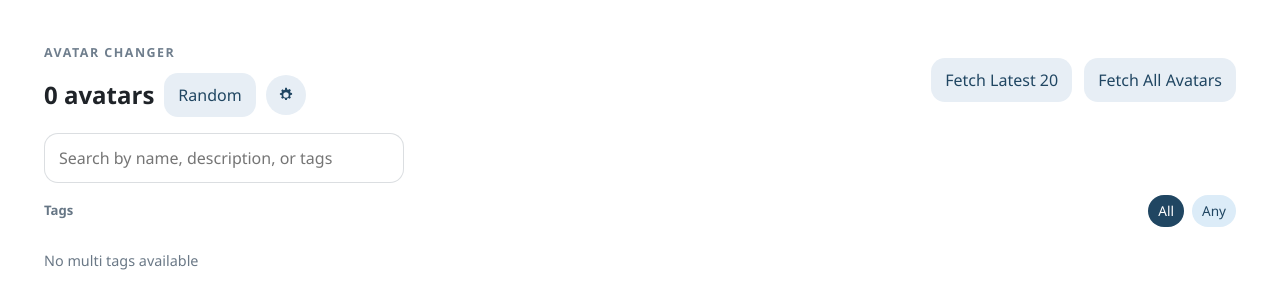
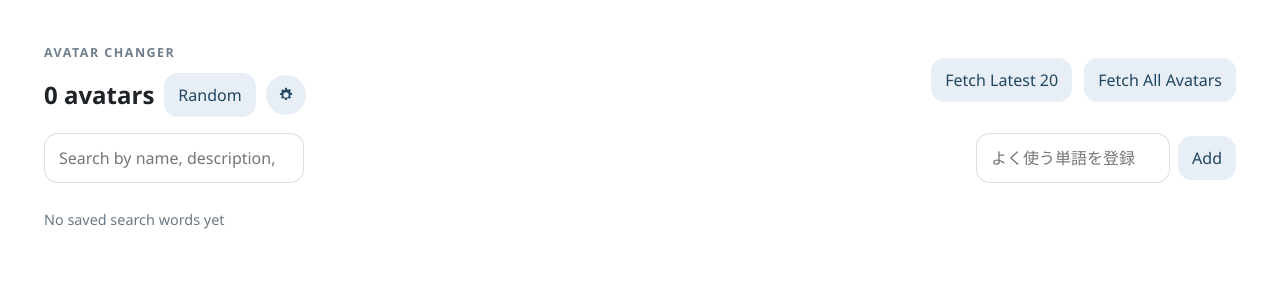
Before and after one commit to gifumaster/vrc_avatar_changer3, a Vue app: page / in a window 1280 px wide. Shown: the top 308 px of the page. Built offline with nearby package versions, Linux system fonts and the light colour scheme.

Commit message:
Add quick search controls and UI toggles

```diff
--- a/package.json
+++ b/package.json
@@ -1,7 +1,7 @@
 {
   "name": "avatar-changer",
   "private": true,
-  "version": "0.1.1",
+  "version": "0.1.2",
   "type": "module",
   "scripts": {
     "dev": "vite",
--- a/src-tauri/tauri.conf.json
+++ b/src-tauri/tauri.conf.json
@@ -1,7 +1,7 @@
 {
   "$schema": "https://schema.tauri.app/config/2",
   "productName": "Avatar Changer",
-  "version": "0.1.1",
+  "version": "0.1.2",
   "identifier": "com.gifum.avatarchanger",
   "build": {
     "frontendDist": "../dist",
--- a/src/App.vue
+++ b/src/App.vue
@@ -41,9 +41,15 @@
 
         <SearchToolbar
           v-model:query="searchQuery"
+          :saved-search-terms="savedSearchTerms"
+          :active-search-terms="activeSearchTerms"
+          :show-tags="uiSettings.tagsEnabled"
           :multi-tags="availableMultiTags"
           :active-multi-tags="activeMultiTags"
           :multi-tag-mode="multiTagMode"
+          @add-search-term="handleAddSearchTerm"
+          @toggle-search-term="handleToggleSearchTerm"
+          @remove-search-term="handleRemoveSearchTerm"
           @toggle-multi-tag="handleToggleMultiTag"
           @set-multi-tag-mode="handleSetMultiTagMode"
         />
@@ -54,12 +60,15 @@
         <p v-if="oscMessage" class="muted">{{ oscMessage }}</p>
         <AvatarGrid
           :avatars="filteredAvatars"
+          :show-tags="uiSettings.tagsEnabled"
+          :show-switch-button="uiSettings.switchButtonsEnabled"
           @select-avatar="selectedAvatarId = $event"
           @switch-avatar="handleSwitchAvatar"
         />
         <AvatarDialog
           :open="selectedAvatar !== null"
           :avatar="selectedAvatar"
+          :tags-enabled="uiSettings.tagsEnabled"
           @close="selectedAvatarId = null"
           @save-tags="handleSaveTags"
           @switch-avatar="handleDialogSwitchAvatar"
@@ -79,7 +88,7 @@
             @pending-two-factor="markPendingTwoFactor"
             @cleared="refreshSession"
           />
-          <SettingsCard :osc="oscState" :message="settingsMessage" @save="handleSaveOscSettings" />
+          <SettingsCard :osc="oscState" :ui="uiSettings" :message="settingsMessage" @save="handleSaveSettings" />
         </section>
       </aside>
     </main>
@@ -87,7 +96,7 @@
 </template>
 
 <script setup lang="ts">
-import { computed, onMounted, ref } from "vue";
+import { computed, onMounted, ref, watch } from "vue";
 
 import AvatarGrid from "@/components/AvatarGrid.vue";
 import AvatarDialog from "@/components/AvatarDialog.vue";
@@ -106,14 +115,18 @@ import {
 } from "@/lib/commands";
 import type { AvatarCachePayload, AvatarSummary } from "@/lib/commands";
 import { type MultiTagMode, splitTags } from "@/lib/tags";
-import type { CacheState, OscState, SessionState } from "@/types";
+import type { CacheState, OscState, SessionState, UiSettings } from "@/types";
 
 const avatars = ref<AvatarSummary[]>([]);
 const searchQuery = ref("");
+const savedSearchTerms = ref<string[]>([]);
+const activeSearchTerms = ref<string[]>([]);
 const activeMultiTags = ref<string[]>([]);
 const multiTagMode = ref<MultiTagMode>("all");
 const sidebarOpen = ref(false);
 const selectedAvatarId = ref<string | null>(null);
+const SEARCH_TERMS_STORAGE_KEY = "avatar-changer.search-terms";
+const UI_SETTINGS_STORAGE_KEY = "avatar-changer.ui-settings";
 
 const sessionState = ref<SessionState>({
   status: "signed_out",
@@ -131,6 +144,10 @@ const oscState = ref<OscState>({
   host: "127.0.0.1",
   port: 9000,
 });
+const uiSettings = ref<UiSettings>({
+  tagsEnabled: false,
+  switchButtonsEnabled: false,
+});
 const oscMessage = ref("");
 const settingsMessage = ref("");
 const isFetching = ref(false);
@@ -138,9 +155,10 @@ const fetchMode = ref<"latest" | "full" | null>(null);
 
 const filteredAvatars = computed(() => {
   const query = searchQuery.value.trim().toLowerCase();
+  const requiredTerms = [query, ...activeSearchTerms.value.map((term) => term.trim().toLowerCase())].filter(Boolean);
   return avatars.value.filter((avatar) => {
     const text = `${avatar.name} ${avatar.description} ${avatar.tags.join(" ")}`.toLowerCase();
-    const matchesQuery = query === "" || text.includes(query);
+    const matchesQuery = requiredTerms.length === 0 || requiredTerms.every((term) => text.includes(term));
     const { multiTags } = splitTags(avatar.tags);
     const matchesMulti =
       activeMultiTags.value.length === 0 ||
@@ -205,6 +223,21 @@ function markPendingTwoFactor() {
 }
 
 onMounted(() => {
+  try {
+    const storedTerms = window.localStorage.getItem(SEARCH_TERMS_STORAGE_KEY);
+    savedSearchTerms.value = storedTerms ? JSON.parse(storedTerms) : [];
+  } catch {
+    savedSearchTerms.value = [];
+  }
+  try {
+    const storedUiSettings = window.localStorage.getItem(UI_SETTINGS_STORAGE_KEY);
+    uiSettings.value = storedUiSettings ? { ...uiSettings.value, ...JSON.parse(storedUiSettings) } : uiSettings.value;
+  } catch {
+    uiSettings.value = {
+      tagsEnabled: false,
+      switchButtonsEnabled: false,
+    };
+  }
   void loadOscSettings()
     .then((settings) => {
       oscState.value = settings;
@@ -223,6 +256,26 @@ onMounted(() => {
     });
   void refreshSession();
 });
+
+watch(
+  savedSearchTerms,
+  (terms) => {
+    window.localStorage.setItem(SEARCH_TERMS_STORAGE_KEY, JSON.stringify(terms));
+    activeSearchTerms.value = activeSearchTerms.value.filter((term) => terms.includes(term));
+  },
+  { deep: true },
+);
+
+watch(
+  uiSettings,
+  (nextUiSettings) => {
+    window.localStorage.setItem(UI_SETTINGS_STORAGE_KEY, JSON.stringify(nextUiSettings));
+    if (!nextUiSettings.tagsEnabled) {
+      activeMultiTags.value = [];
+    }
+  },
+  { deep: true },
+);
 
 async function handleRefresh() {
   if (isFetching.value) {
@@ -286,6 +339,25 @@ function handleSetMultiTagMode(mode: MultiTagMode) {
   multiTagMode.value = mode;
 }
 
+function handleAddSearchTerm(term: string) {
+  const normalized = term.trim();
+  if (normalized === "" || savedSearchTerms.value.includes(normalized)) {
+    return;
+  }
+
+  savedSearchTerms.value = [...savedSearchTerms.value, normalized].sort((left, right) => left.localeCompare(right));
+}
+
+function handleToggleSearchTerm(term: string) {
+  activeSearchTerms.value = activeSearchTerms.value.includes(term)
+    ? activeSearchTerms.value.filter((item) => item !== term)
+    : [...activeSearchTerms.value, term];
+}
+
+function handleRemoveSearchTerm(term: string) {
+  savedSearchTerms.value = savedSearchTerms.value.filter((item) => item !== term);
+}
+
 async function handleSwitchAvatar(avatarId: string) {
   try {
     await switchAvatarViaOsc(avatarId);
@@ -300,10 +372,11 @@ async function handleDialogSwitchAvatar(avatarId: string) {
   selectedAvatarId.value = null;
 }
 
-async function handleSaveOscSettings(nextOsc: OscState) {
+async function handleSaveSettings(payload: { osc: OscState; ui: UiSettings }) {
   try {
-    oscState.value = await saveOscSettings(nextOsc);
-    settingsMessage.value = `OSC target updated to ${oscState.value.host}:${oscState.value.port}`;
+    oscState.value = await saveOscSettings(payload.osc);
+    uiSettings.value = payload.ui;
+    settingsMessage.value = `Settings updated. OSC target: ${oscState.value.host}:${oscState.value.port}`;
   } catch (error) {
     settingsMessage.value = error instanceof Error ? error.message : "Failed to save OSC settings.";
   }
--- a/src/components/AvatarDialog.vue
+++ b/src/components/AvatarDialog.vue
@@ -16,7 +16,7 @@
         <div class="dialog-body">
           <h3>{{ props.avatar.name }}</h3>
           <p class="dialog-description">{{ props.avatar.description || "No description" }}</p>
-          <section class="tag-editor">
+          <section v-if="tagsEnabled" class="tag-editor">
             <div class="tag-editor-row">
               <input
                 v-model="draftTag"
@@ -68,6 +68,7 @@ import type { AvatarSummary } from "@/lib/commands";
 const props = defineProps<{
   open: boolean;
   avatar: AvatarSummary | null;
+  tagsEnabled: boolean;
 }>();
 
 const emit = defineEmits<{
--- a/src/components/AvatarGrid.vue
+++ b/src/components/AvatarGrid.vue
@@ -14,8 +14,9 @@
       <div class="avatar-copy">
         <h3>{{ avatar.name }}</h3>
         <p>{{ avatar.description }}</p>
-        <p class="meta">{{ avatar.tags.length > 0 ? avatar.tags.join(" / ") : "No tags yet" }}</p>
+        <p v-if="showTags" class="meta">{{ avatar.tags.length > 0 ? avatar.tags.join(" / ") : "No tags yet" }}</p>
         <button
+          v-if="showSwitchButton"
           class="primary-button avatar-action"
           type="button"
           @click.stop="emit('switch-avatar', avatar.id)"
@@ -34,6 +35,8 @@ import type { AvatarSummary } from "@/lib/commands";
 
 defineProps<{
   avatars: AvatarSummary[];
+  showTags: boolean;
+  showSwitchButton: boolean;
 }>();
 
 const emit = defineEmits<{
--- a/src/components/SearchToolbar.vue
+++ b/src/components/SearchToolbar.vue
@@ -1,5 +1,6 @@
 <template>
   <div class="toolbar">
+    <div class="toolbar-top-row">
       <input
         :value="query"
         class="search-input"
@@ -7,8 +8,41 @@
         placeholder="Search by name, description, or tags"
         @input="handleInput"
       />
+      <div class="toolbar-spacer" aria-hidden="true"></div>
+      <div class="saved-search-form">
+        <div class="saved-search-row">
+          <input
+            v-model.trim="newSearchTerm"
+            class="text-input saved-search-input"
+            type="text"
+            placeholder="よく使う単語を登録"
+            @keydown.enter.prevent="handleAddSearchTerm"
+          />
+          <button class="ghost-button" type="button" @click="handleAddSearchTerm">Add</button>
+        </div>
+      </div>
+    </div>
 
-    <div class="filter-stack">
+    <div class="saved-search-chip-row">
+      <div v-if="savedSearchTerms.length > 0" class="chip-row">
+        <div
+          v-for="term in savedSearchTerms"
+          :key="term"
+          class="saved-search-chip"
+          :class="{ 'saved-search-chip-active': activeSearchTerms.includes(term) }"
+        >
+          <button class="chip saved-search-toggle" type="button" @click="emit('toggle-search-term', term)">
+            {{ term }}
+          </button>
+          <button class="saved-search-remove" type="button" :aria-label="`Remove ${term}`" @click="emit('remove-search-term', term)">
+            ×
+          </button>
+        </div>
+      </div>
+      <p v-else class="muted">No saved search words yet</p>
+    </div>
+
+    <div v-if="showTags" class="filter-stack">
       <div class="filter-group">
         <div class="filter-group-header">
           <span class="filter-label">Tags</span>
@@ -50,10 +84,15 @@
 </template>
 
 <script setup lang="ts">
+import { ref } from "vue";
+
 import type { MultiTagMode } from "@/lib/tags";
 
 defineProps<{
   query: string;
+  savedSearchTerms: string[];
+  activeSearchTerms: string[];
+  showTags: boolean;
   multiTags: string[];
   activeMultiTags: string[];
   multiTagMode: MultiTagMode;
@@ -61,12 +100,26 @@ defineProps<{
 
 const emit = defineEmits<{
   "update:query": [value: string];
+  "add-search-term": [term: string];
+  "toggle-search-term": [term: string];
+  "remove-search-term": [term: string];
   "toggle-multi-tag": [tag: string];
   "set-multi-tag-mode": [mode: MultiTagMode];
 }>();
+
+const newSearchTerm = ref("");
 
 function handleInput(event: Event) {
   const target = event.target as HTMLInputElement;
   emit("update:query", target.value);
 }
+
+function handleAddSearchTerm() {
+  if (newSearchTerm.value === "") {
+    return;
+  }
+
+  emit("add-search-term", newSearchTerm.value);
+  newSearchTerm.value = "";
+}
 </script>
--- a/src/components/SettingsCard.vue
+++ b/src/components/SettingsCard.vue
@@ -16,10 +16,18 @@
       <span>OSC Enabled</span>
       <input v-model="localEnabled" type="checkbox" />
     </label>
+    <label class="row">
+      <span>タグ機能を使う</span>
+      <input v-model="localTagsEnabled" type="checkbox" />
+    </label>
+    <label class="row">
+      <span>Switchボタンを表示</span>
+      <input v-model="localSwitchButtonsEnabled" type="checkbox" />
+    </label>
 
     <div class="card-actions">
       <button class="primary-button" type="button" :disabled="busy" @click="handleSave">
-        {{ busy ? "Saving..." : "Save OSC" }}
+        {{ busy ? "Saving..." : "Save Settings" }}
       </button>
     </div>
     <p v-if="props.message" class="muted">{{ props.message }}</p>
@@ -29,20 +37,23 @@
 <script setup lang="ts">
 import { ref, watch } from "vue";
 
-import type { OscState } from "@/types";
+import type { OscState, UiSettings } from "@/types";
 
 const props = defineProps<{
   osc: OscState;
+  ui: UiSettings;
   message?: string;
 }>();
 
 const emit = defineEmits<{
-  save: [osc: OscState];
+  save: [payload: { osc: OscState; ui: UiSettings }];
 }>();
 
 const localEnabled = ref(props.osc.enabled);
 const localHost = ref(props.osc.host);
 const localPort = ref(props.osc.port);
+const localTagsEnabled = ref(props.ui.tagsEnabled);
+const localSwitchButtonsEnabled = ref(props.ui.switchButtonsEnabled);
 const busy = ref(false);
 
 watch(
@@ -55,15 +66,30 @@ watch(
   { deep: true },
 );
 
+watch(
+  () => props.ui,
+  (ui) => {
+    localTagsEnabled.value = ui.tagsEnabled;
+    localSwitchButtonsEnabled.value = ui.switchButtonsEnabled;
+  },
+  { deep: true },
+);
+
 function handleSave() {
   busy.value = true;
   const normalizedHost = localHost.value.trim() === "" ? "127.0.0.1" : localHost.value.trim();
   const normalizedPort = Number(localPort.value) || 9000;
 
   emit("save", {
-    enabled: localEnabled.value,
-    host: normalizedHost,
-    port: normalizedPort,
+    osc: {
+      enabled: localEnabled.value,
+      host: normalizedHost,
+      port: normalizedPort,
+    },
+    ui: {
+      tagsEnabled: localTagsEnabled.value,
+      switchButtonsEnabled: localSwitchButtonsEnabled.value,
+    },
   });
 
   localHost.value = normalizedHost;
--- a/src/styles.css
+++ b/src/styles.css
@@ -170,6 +170,27 @@ input {
   flex-wrap: wrap;
 }
 
+.toolbar-top-row {
+  display: grid;
+  grid-template-columns: minmax(260px, 1fr) minmax(0, 3fr) minmax(260px, 1fr);
+  align-items: start;
+  gap: 16px;
+  width: 100%;
+}
+
+.toolbar-spacer {
+  min-width: 0;
+}
+
+.saved-search-form {
+  display: grid;
+  gap: 8px;
+}
+
+.saved-search-chip-row {
+  width: 100%;
+}
+
 .fetch-status {
   display: inline-flex;
   align-items: center;
@@ -221,7 +242,17 @@ input {
 }
 
 .search-input {
-  max-width: 360px;
+  max-width: none;
+}
+
+.saved-search-row {
+  display: flex;
+  gap: 8px;
+  align-items: center;
+}
+
+.saved-search-input {
+  flex: 1 1 220px;
 }
 
 .chip-row {
@@ -250,6 +281,39 @@ input {
 
 .chip-active {
   background: #204662;
+  color: #fff;
+}
+
+.saved-search-chip {
+  display: inline-flex;
+  align-items: center;
+  border-radius: 999px;
+  overflow: hidden;
+  background: #dcecf8;
+}
+
+.saved-search-chip-active {
+  background: #204662;
+}
+
+.saved-search-toggle {
+  border-radius: 0;
+}
+
+.saved-search-chip-active .saved-search-toggle {
+  background: transparent;
+  color: #fff;
+}
+
+.saved-search-remove {
+  border: none;
+  background: transparent;
+  color: inherit;
+  padding: 8px 10px 8px 0;
+  cursor: pointer;
+}
+
+.saved-search-chip-active .saved-search-remove {
   color: #fff;
 }
 
@@ -508,6 +572,11 @@ input {
     padding: 16px;
   }
 
+  .toolbar-top-row {
+    grid-template-columns: minmax(220px, 1fr) minmax(0, 2fr) minmax(220px, 1fr);
+    gap: 12px;
+  }
+
   .sidebar-panel {
     width: 100vw;
     padding: 72px 16px 16px;
--- a/src/types.ts
+++ b/src/types.ts
@@ -23,3 +23,8 @@ export type OscState = {
   host: string;
   port: number;
 };
+
+export type UiSettings = {
+  tagsEnabled: boolean;
+  switchButtonsEnabled: boolean;
+};
```
Also changed, not shown: 2 other files (tests, documents, lock files or other folders). Lines whose indentation alone changed are shown as unchanged.
